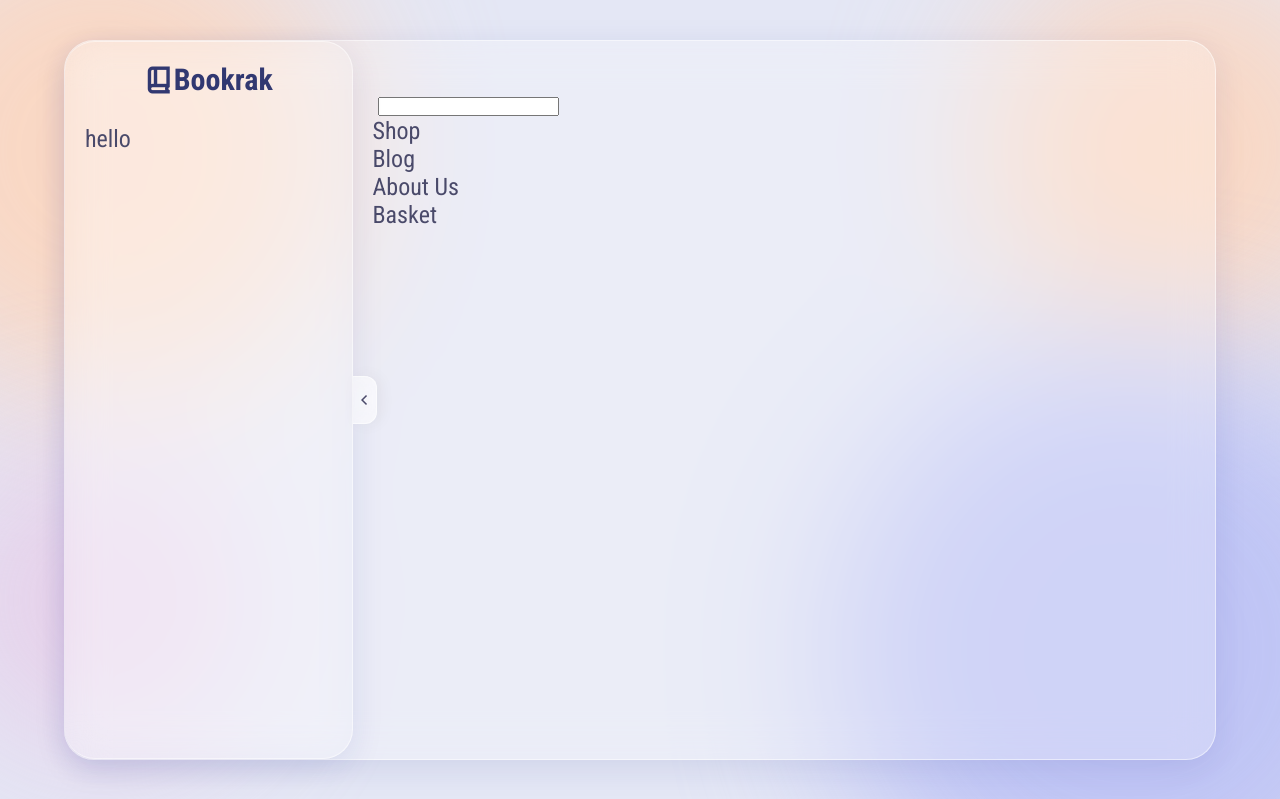
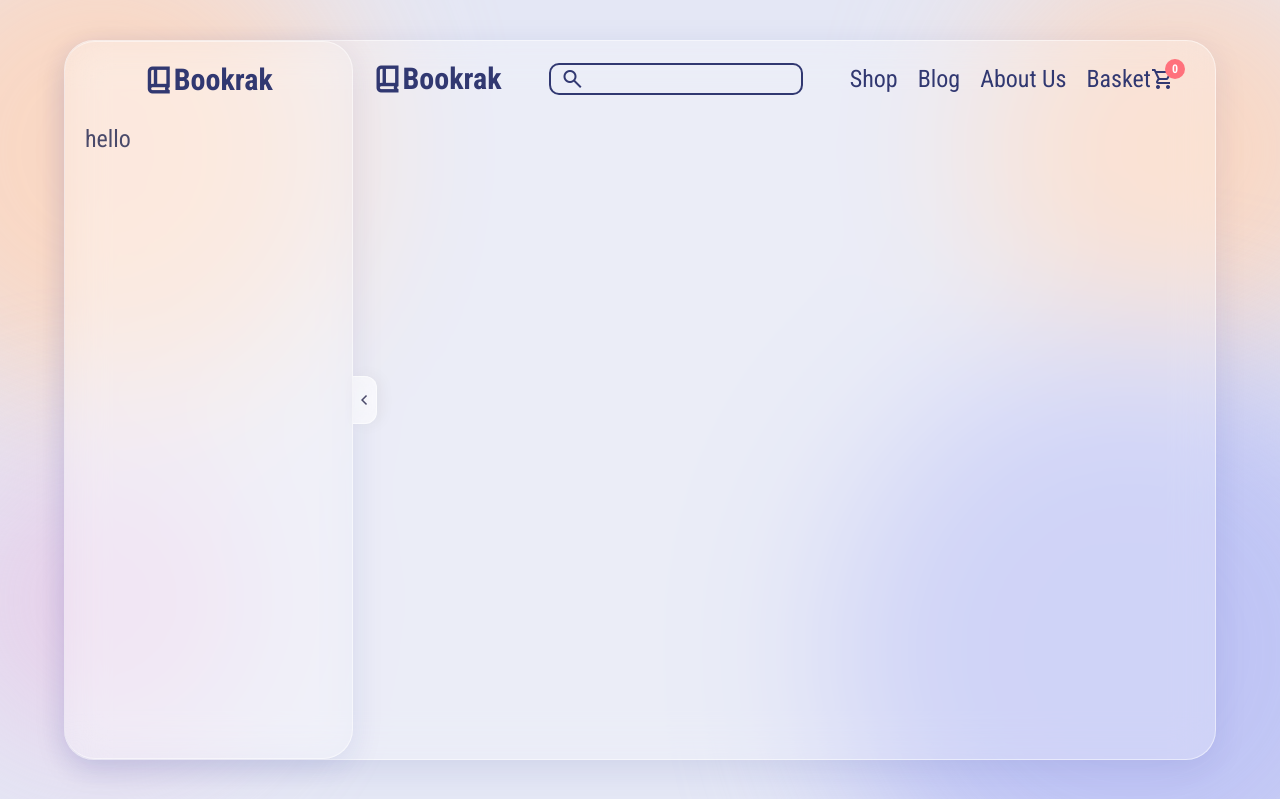
Before and after one commit to chheunphannet/book_shop_ass1_php, a PHP site: page /home.php in a window 1280 px wide; the page is wider, and only the part inside the window is pictured. Shown: the top 799 px of that part. Run offline with PHP 8.4, Linux system fonts and the light colour scheme.

Commit message:
main header finish with aniamtion

```diff
--- a/home.css
+++ b/home.css
@@ -9,6 +9,8 @@
 
 :root {
   --header-color: #313871;
+  --secondary-color: #31387156;
+  --third-color: #ff717c;
 }
 
 body {
@@ -186,8 +188,83 @@ body {
   display: flex;
   align-items: center;
   justify-content: center;
-  width: 100%;
+  /* width: 100%; */
   color: var(--header-color);
   font-size: 30px;
   font-weight: bold;
 }
+
+.list-container {
+  display: flex;
+  flex-direction: row;
+  gap: 20px;
+}
+
+.nav-container {
+  display: flex;
+  align-items: center;
+  justify-content: space-between;
+  color: var(--header-color);
+  /* font-size: 30px; */
+  /* font-weight: bold; */
+}
+
+.search-container {
+  display: flex;
+  align-items: center;
+  gap: 5px;
+}
+
+.basket {
+  display: flex;
+  align-items: center;
+}
+
+.search-container {
+  border: 2px solid var(--header-color);
+  border-radius: 10px;
+  padding: 2px 10px;
+  transition: 0.4s ease;
+}
+
+.search-input {
+  outline: none;
+  background: none;
+  border: none;
+  color: var(--header-color);
+  font-weight: 600;
+  font-size: 15px;
+  transition: 0.4s ease;
+}
+
+.search-container:focus-within {
+  background: var(--secondary-color);
+}
+
+.basket-count {
+  position: relative;
+  top: -10px;
+  left: -10px;
+  background: var(--third-color);
+  width: 20px;
+  height: 20px;
+  border-radius: 50%;
+  display: flex;
+  align-items: center;
+  justify-content: center;
+  color: white;
+  font-size: 12px;
+  font-weight: bold;
+}
+
+.list-container li {
+  cursor: pointer;
+  transition:
+    color 0.2s ease,
+    transform 0.4s ease;
+}
+
+.list-container li:hover {
+  color: var(--third-color);
+  transform: scale(1.1);
+}
--- a/home.php
+++ b/home.php
@@ -4,7 +4,7 @@
     <meta charset="UTF-8">
     <meta name="viewport" content="width=device-width, initial-scale=1.0">
     <title>Soft Mesh Background</title>
-    <link rel="stylesheet" href="https://fonts.googleapis.com/css2?family=Material+Symbols+Outlined:opsz,wght,FILL,GRAD@20..48,100..700,0..1,-50..200&icon_names=arrow_back_ios,book_2,chevron_left" />
+    <link rel="stylesheet" href="https://fonts.googleapis.com/css2?family=Material+Symbols+Outlined:opsz,wght,FILL,GRAD@20..48,100..700,0..1,-50..200"/>
     <link rel="stylesheet" href="./home.css">
 </head>
 <body>
@@ -36,17 +36,24 @@
             <span class="material-symbols-outlined">chevron_left</span>
        </div>
        <div class="main-content">
-            <nav>
-                <img src="" alt="" class="mian-logo">
-                <div class="search-container">
-                    <img src="" alt="" class="search-logo">
-                    <input type="text" class="search-input">
-                </div>
+            <nav class="nav-container">
+                <div class="container-brandlogo">
+                <span class="material-symbols-outlined icon-lg">book_2</span>
+                <span class="logo-name">Bookrak</span>
+            </div>
+                <form class="search-container" action="" method="post">
+                    <span class="material-symbols-outlined">search</span>
+                    <input type="text" name="search" class="search-input">
+                </form>
                 <ul class="list-container"  type="none">
                     <li>Shop</li>
                     <li>Blog</li>
                     <li>About Us</li>
-                    <li>Basket <span><img src="" alt="" class="basket-logo"></span></li>
+                    <li class="basket">
+                        <span>Basket</span>
+                        <span class="material-symbols-outlined">shopping_cart</span>
+                        <span class="basket-count">0</span>
+                    </li>
                 </ul>
 
             </nav>
```
